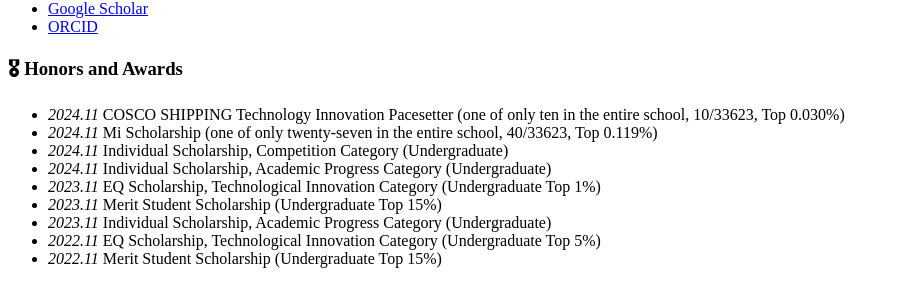
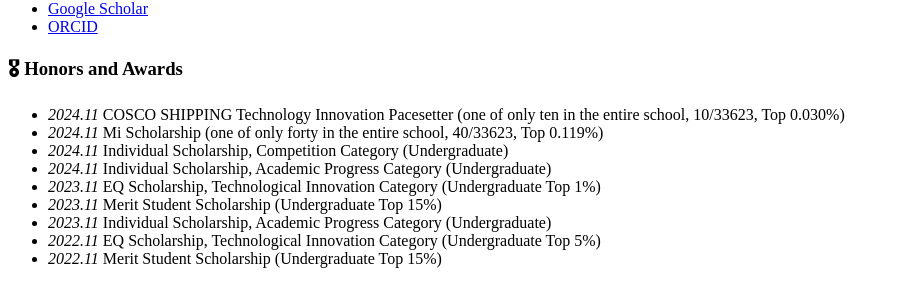
Before and after one commit to ReyJerry/ReyJerry.github.io, a Jekyll site: the page built from _pages/includes/honers.md, in a window 1280 px wide. Shown: the part 401-708 px from the top of the page, without its empty margins (0-900 px from the left). Built offline with Jekyll 4.4.1, drawn with Linux system fonts in a browser that asks for light colours; our own code applies the rules of GitHub Pages for plain Markdown files.

Commit message:
honers.md

```diff
--- a/_pages/includes/honers.md
+++ b/_pages/includes/honers.md
@@ -1,6 +1,6 @@
 # 🎖 Honors and Awards
 - *2024.11* COSCO SHIPPING Technology Innovation Pacesetter (one of only ten in the entire school, 10/33623, Top 0.030%)
-- *2024.11* Mi Scholarship (one of only twenty-seven in the entire school, 40/33623, Top 0.119%)
+- *2024.11* Mi Scholarship (one of only forty in the entire school, 40/33623, Top 0.119%)
 - *2024.11* Individual Scholarship, Competition Category (Undergraduate)
 - *2024.11* Individual Scholarship, Academic Progress Category (Undergraduate)
 - *2023.11* EQ Scholarship, Technological Innovation Category (Undergraduate Top 1%)
```
